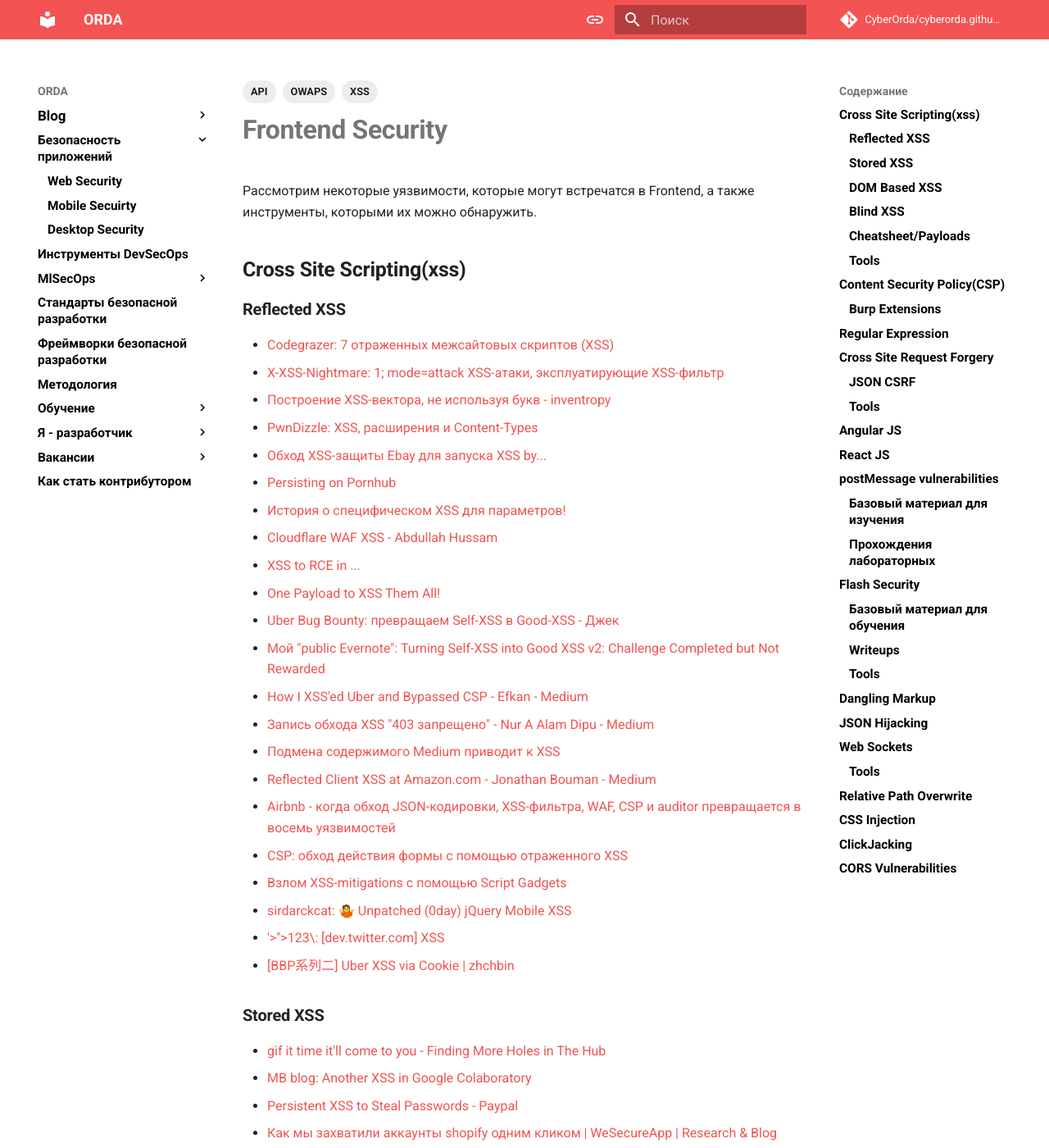
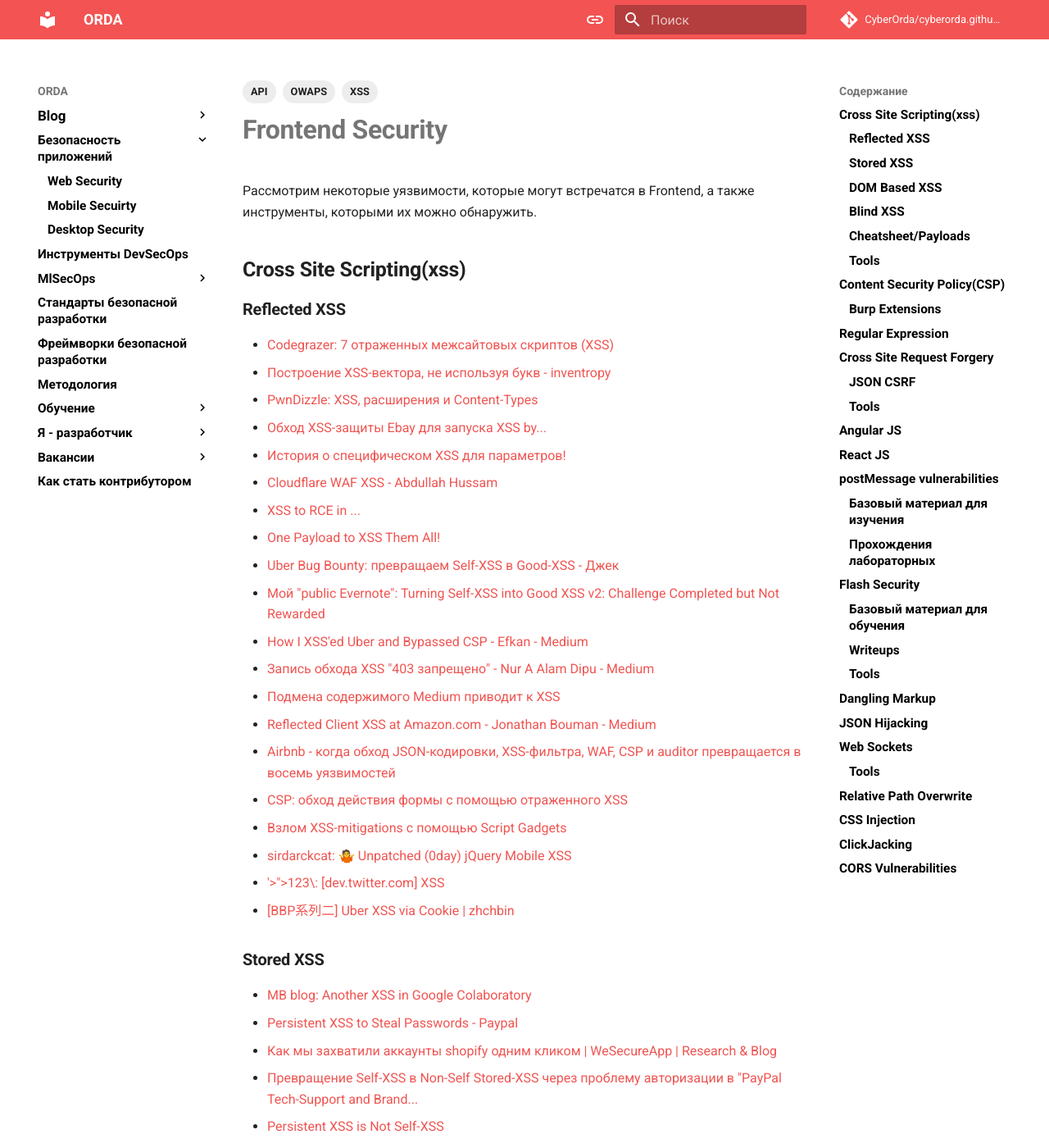
Before and after one commit to CyberOrda/cyberorda.github.io, an MkDocs documentation site: the page built from docs/web_sec.md, in a window 1280 px wide and 1400 px high. Shown: the whole window at 82% size. Built offline with MkDocs 1.6.1 and Material for MkDocs 9.7.7, drawn with Linux system fonts in a browser that asks for light colours; comment, search, counter and statistics services are not loaded.

Commit message:
Update web_sec.md

```diff
--- a/docs/web_sec.md
+++ b/docs/web_sec.md
@@ -16,11 +16,9 @@
 ### **Reflected XSS**
 
 * [Codegrazer: 7 отраженных межсайтовых скриптов (XSS)](http://codegrazer.com/blog/7-reflected-xss.html)
-* [X-XSS-Nightmare: 1; mode=attack XSS-атаки, эксплуатирующие XSS-фильтр](https://www.slideshare.net/masatokinugawa/xxn-en)
 * [Построение XSS-вектора, не используя букв - inventropy](https://inventropy.us/blog/constructing-an-xss-vector-using-no-letters)
 * [PwnDizzle: XSS, расширения и Content-Types](https://pwndizzle.blogspot.com/2015/07/xss-extensions-and-content-types.html)
 * [Обход XSS-защиты Ebay для запуска XSS by...](https://whitehatnepal.tumblr.com/post/153333332112/xssonebay)
-* [Persisting on Pornhub](https://blog.zsec.uk/persisting-pornhub/)
 * [История о специфическом XSS для параметров!](https://www.noob.ninja/2017/09/story-of-parameter-specific-xss.html)
 * [Cloudflare WAF XSS - Abdullah Hussam](https://ahussam.me/Cloudflare-xss/)
 * [XSS to RCE in ...](https://matatall.com/xss/rce/bugbounty/2015/09/08/xss-to-rce.html)
@@ -42,7 +40,6 @@
 
 ### **Stored XSS**
 
-* [gif it time it'll come to you - Finding More Holes in The Hub](https://blog.zsec.uk/gif-time-pornhub/)
 * [MB blog: Another XSS in Google Colaboratory](https://blog.bentkowski.info/2018/09/another-xss-in-google-colaboratory.html?view=sidebar)
 * [Persistent XSS to Steal Passwords - Paypal ](https://wesecureapp.com/blog/persistent-xss-to-steal-passwords-paypal/)
 * [Как мы захватили аккаунты shopify одним кликом | WeSecureApp | Research & Blog](https://wesecureapp.com/blog/how-we-tookover-shopify-accounts-with-one-single-click/)
```
